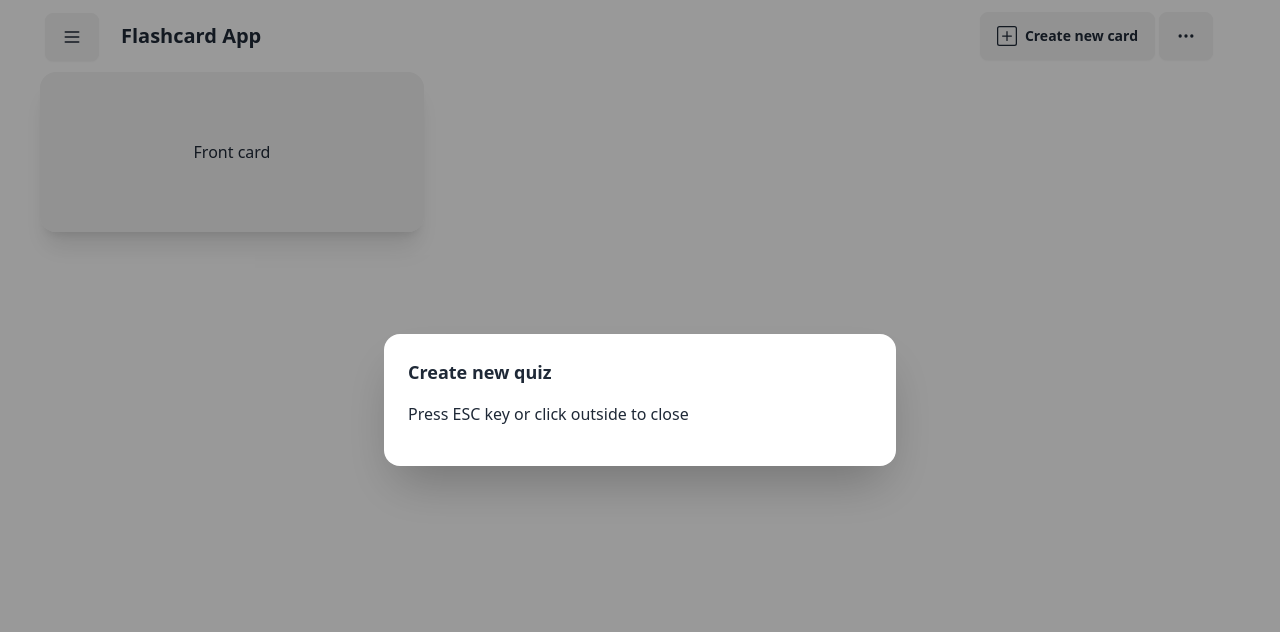
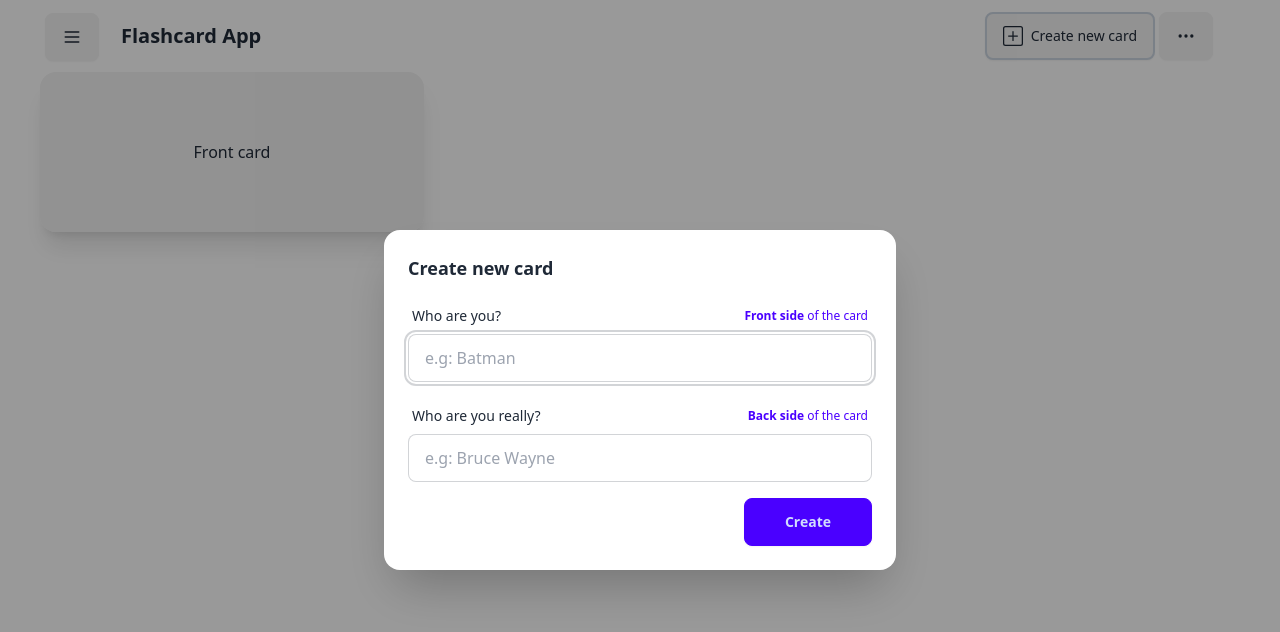
Before and after one commit to izamghali/flashcard, a React (Vite) app: page / in a window 1280 px wide. Both pictures are taken after a click on the button "Create new card". Shown: the top 632 px of the page. Built offline with nearby package versions, Linux system fonts and the light colour scheme.

Commit message:
STYLE: TopicModal. Make add topic btn & create new card same style using .add-button on @layer components

```diff
--- a/src/components/Drawer.jsx
+++ b/src/components/Drawer.jsx
@@ -13,12 +13,12 @@ export default function Drawer(props) {
                 <ul className="menu p-4 w-80 min-h-full bg-base-200 text-base-content ">
                 {/* Sidebar content here */}
 
-                <button className="btn mb-10" onClick={()=>document.getElementById('topic-modal').showModal()}>
+                <button className="btn mb-10  add-button" onClick={()=>document.getElementById('topic-modal').showModal()}>
                     <svg xmlns="http://www.w3.org/2000/svg" width="16" height="16" fill="currentColor" className="bi bi-chat-right-dots" viewBox="0 0 16 16">
                         <path d="M2 1a1 1 0 0 0-1 1v8a1 1 0 0 0 1 1h9.586a2 2 0 0 1 1.414.586l2 2V2a1 1 0 0 0-1-1zm12-1a2 2 0 0 1 2 2v12.793a.5.5 0 0 1-.854.353l-2.853-2.853a1 1 0 0 0-.707-.293H2a2 2 0 0 1-2-2V2a2 2 0 0 1 2-2z"/>
                         <path d="M5 6a1 1 0 1 1-2 0 1 1 0 0 1 2 0m4 0a1 1 0 1 1-2 0 1 1 0 0 1 2 0m4 0a1 1 0 1 1-2 0 1 1 0 0 1 2 0"/>
                     </svg>
-                    Create new topic
+                    Add new topic
                 </button>
 
                 <li><a className="">Sidebar Item 1</a></li>
--- a/src/components/Navbar.jsx
+++ b/src/components/Navbar.jsx
@@ -16,7 +16,7 @@ export default function Navbar(props) {
 
             <div className="flex">
 
-                <button className="btn" onClick={()=>document.getElementById('quiz-modal').showModal()}>
+                <button className="btn add-button" onClick={()=>document.getElementById('quiz-modal').showModal()}>
                     <svg class="bi bi-plus-square w-5" xmlns="http://www.w3.org/2000/svg" fill="currentColor" viewBox="0 0 16 16">
                         <path d="M14 1a1 1 0 0 1 1 1v12a1 1 0 0 1-1 1H2a1 1 0 0 1-1-1V2a1 1 0 0 1 1-1zM2 0a2 2 0 0 0-2 2v12a2 2 0 0 0 2 2h12a2 2 0 0 0 2-2V2a2 2 0 0 0-2-2z"/>
                         <path d="M8 4a.5.5 0 0 1 .5.5v3h3a.5.5 0 0 1 0 1h-3v3a.5.5 0 0 1-1 0v-3h-3a.5.5 0 0 1 0-1h3v-3A.5.5 0 0 1 8 4"/>
--- a/src/components/QuizModal.jsx
+++ b/src/components/QuizModal.jsx
@@ -5,9 +5,31 @@ export default function QuizModal(props) {
         <div>
             {/* Open the modal using document.getElementById('ID').showModal() method */}
             <dialog id="quiz-modal" className="modal">
-            <div className="modal-box">
-                <h3 className="font-bold text-lg">Create new quiz</h3>
-                <p className="py-4">Press ESC key or click outside to close</p>
+            <div className="modal-box flex flex-col ">
+                <h3 className="font-bold text-lg">Create new card</h3>
+
+                <div className="mt-4">
+                    <div className="label">
+                        <span className="label-text">Who are you?</span>
+                        <span className="label-text-alt text-primary"><span className="font-semibold">Front side</span> of the card</span>
+                    </div>
+                    <input type="text" placeholder="e.g: Batman" className="input input-bordered w-full" />
+
+                </div>
+
+                <div className="mt-4">
+                    <div className="label">
+                        <span className="label-text">Who are you really?</span>
+                        <span className="label-text-alt text-primary"><span className="font-semibold">Back side</span> of the card</span>
+                    </div>
+                    <input type="text" placeholder="e.g: Bruce Wayne" className="input input-bordered w-full" />
+
+                </div>
+
+
+                <div className="flex justify-end mt-4">
+                    <button className="btn btn-primary w-fit px-10">Create</button>
+                </div>
             </div>
             <form method="dialog" className="modal-backdrop">
                 <button>close</button>
--- a/src/components/TopicModal.jsx
+++ b/src/components/TopicModal.jsx
@@ -6,13 +6,13 @@ export default function TopicModal(props) {
             {/* Open the modal using document.getElementById('ID').showModal() method */}
             <dialog id="topic-modal" className="modal">
             <div className="modal-box flex flex-col ">
-                <h3 className="font-bold text-lg">Create new topic</h3>
+                <h3 className="font-bold text-lg">Add new topic</h3>
                 <input type="text" placeholder="Type your new topic here" className="input input-bordered w-full mt-4" />
                 <div className="label">
-                    <span className="label-text-alt">Think about something trending or relatable</span>
+                    <span className="label-text-alt text-primary">Think about something trending or relatable</span>
                 </div>
                 <div className="flex justify-end mt-4">
-                    <button className="btn btn-primary w-fit px-10">Create</button>
+                    <button className="btn btn-primary w-fit px-10">Add</button>
                 </div>
             </div>
             <form method="dialog" className="modal-backdrop">
--- a/src/index.css
+++ b/src/index.css
@@ -3,7 +3,9 @@
 @tailwind utilities;
 
 @layer components {
-
+    .add-button {
+        @apply font-medium border-slate-300 border-2;
+    }
 }
 
 @layer base {
```
